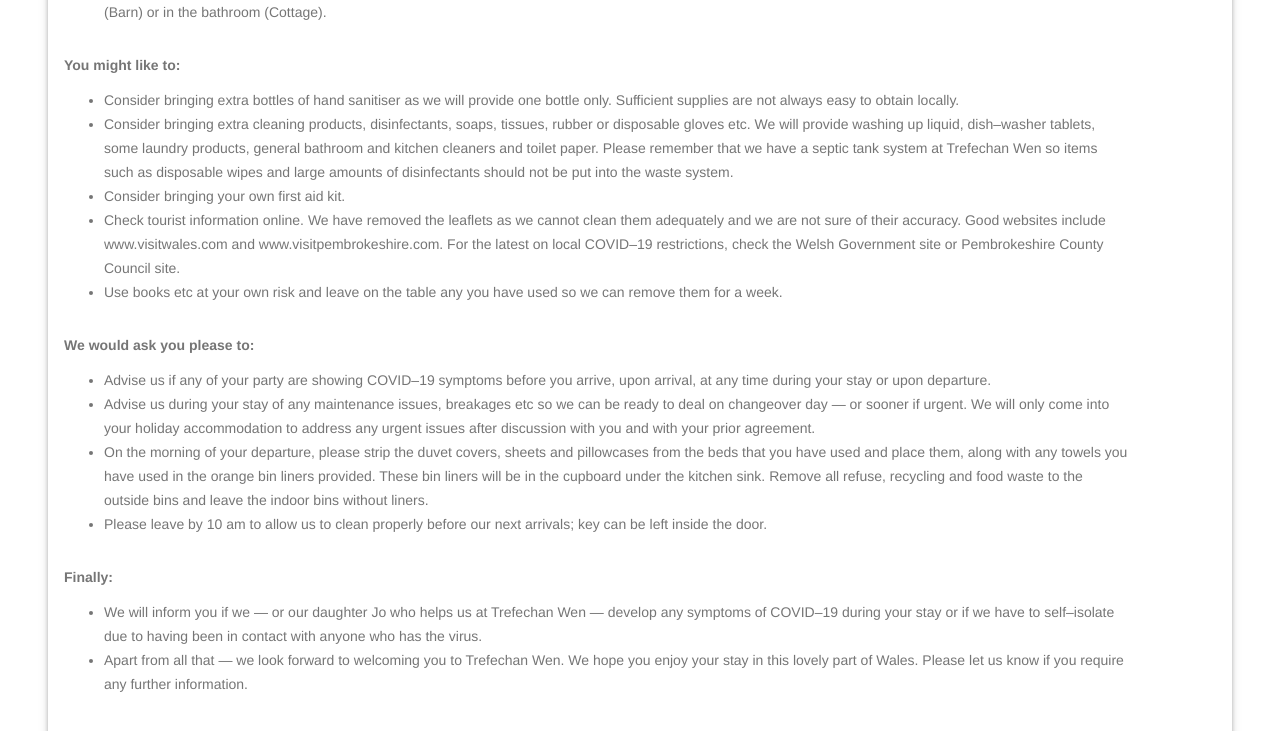
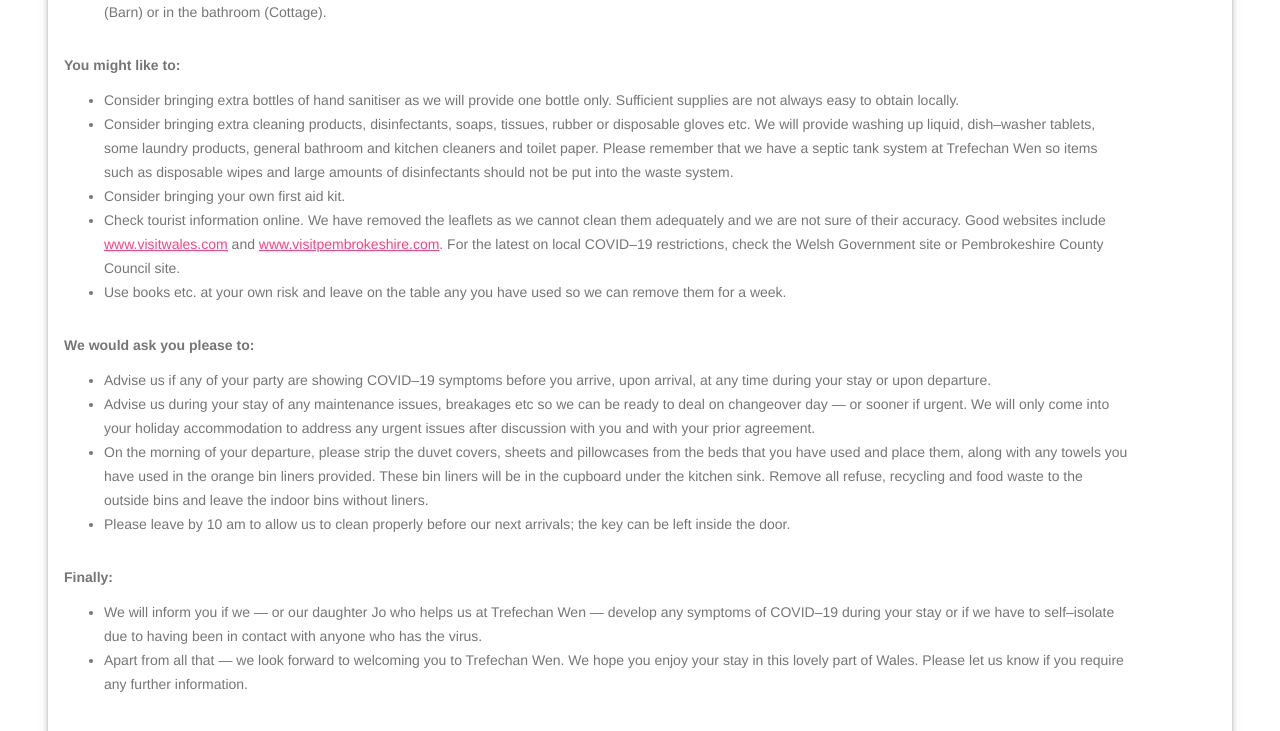
Before and after one commit to HedgehogProductions/trefechanwen, a Django app: page /covid in a window 1280 px wide. Shown: the part 861-1592 px from the top of the page. Run offline with Django 3.2, Linux system fonts and the light colour scheme; parts of the project's set-up code (start-up, migrations or seed data) failed here and were passed over.

Commit message:
Links to tourist info websites

```diff
--- a/trefechanwen/templates/covid.html
+++ b/trefechanwen/templates/covid.html
@@ -56,10 +56,11 @@
                 <li>Consider bringing your own first aid kit.</li>
                 <li>Check tourist information online. We have removed the leaflets as we cannot
                     clean them adequately and we are not sure of their accuracy. Good websites
-                    include www.visitwales.com and www.visitpembrokeshire.com. For the latest on
-                    local COVID&ndash;19 restrictions, check the Welsh Government site or
-                    Pembrokeshire County Council site.</li>
-                <li>Use books etc at your own risk and leave on the table any you have used so
+                    include <a href="https://www.visitwales.com" target="_blank">www.visitwales.com</a> and
+                    <a href="https://www.visitpembrokeshire.com" target="_blank">www.visitpembrokeshire.com</a>.
+                    For the latest on local COVID&ndash;19 restrictions, check the Welsh Government
+                    site or Pembrokeshire County Council site.</li>
+                <li>Use books etc. at your own risk and leave on the table any you have used so
                     we can remove them for a week.</li>
             </ul>
             <br>
@@ -77,7 +78,7 @@
                     be in the cupboard under the kitchen sink. Remove all refuse, recycling and
                     food waste to the outside bins and leave the indoor bins without liners.</li>
                 <li>Please leave by 10 am to allow us to clean properly before our next arrivals&#59;
-                    key can be left inside the door.</li>
+                    the key can be left inside the door.</li>
             </ul>
             <br>
             <b>Finally:</b><br>
```
